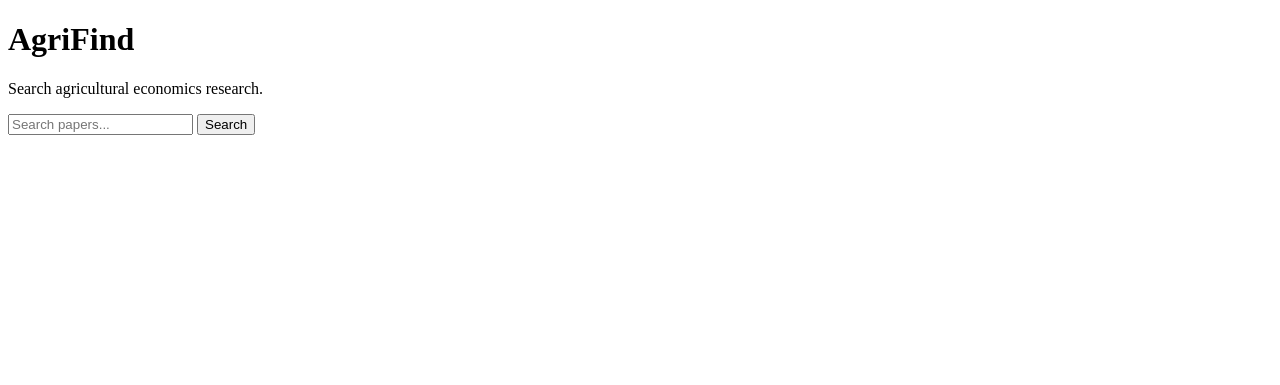
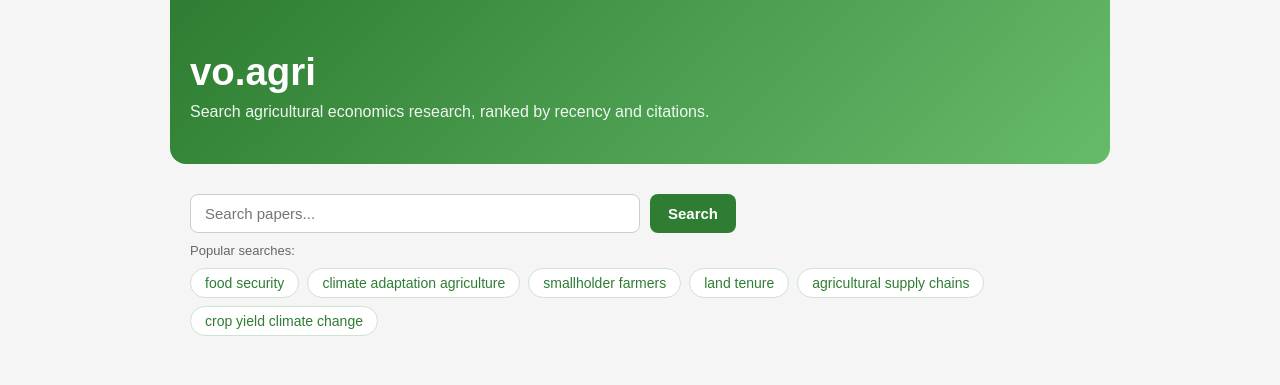
Before and after one commit to lxlbsxg/vo-agri, a Flask app: page / in a window 1280 px wide. Shown: the top 385 px of the page. Run offline with Flask 3, Linux system fonts and the light colour scheme.

Commit message:
Add OpenAlex search, author profiles, rank hints, and homepage redesign
- /search queries OpenAlex, normalizes results (title, authors, year,
  journal, abstract, citations, DOI), sorted by year then citations
- /author/<id> shows profile, affiliation, research areas aggregated
  from their works' concepts/topics, and papers sorted by year
- Rank hint per paper explains the sort using this search's own
  citation median, kept in sync with the sort logic
- Force IPv4-only DNS resolution to avoid slow/broken IPv6 stalls
- Redesigned homepage with hero header and clickable popular-search chips

```diff
--- a/app.py
+++ b/app.py
@@ -1,10 +1,48 @@
-from flask import Flask, render_template
+from flask import Flask, render_template, request
+from requests.exceptions import RequestException
+
+from services.openalex import get_author_profile, search_papers
 
 app = Flask(__name__)
 
+
 @app.route("/")
 def home():
-    return render_template("index.html")
+    return render_template("index.html", query="", papers=[], error=None)
+
+
+@app.route("/search")
+def search():
+    query = request.args.get("q", "").strip()
+    papers = []
+    error = None
+
+    if query:
+        try:
+            papers = search_papers(query)
+        except RequestException:
+            error = "Could not reach OpenAlex right now. Please try again."
+
+    return render_template(
+        "index.html",
+        query=query,
+        papers=papers,
+        error=error,
+    )
+
+
+@app.route("/author/<author_id>")
+def author_profile(author_id):
+    author = None
+    error = None
+
+    try:
+        author = get_author_profile(author_id)
+    except RequestException:
+        error = "Could not reach OpenAlex right now. Please try again."
+
+    return render_template("author.html", author=author, error=error)
+
 
 if __name__ == "__main__":
     app.run(debug=True)
--- a/templates/index.html
+++ b/templates/index.html
@@ -1,13 +1,257 @@
 <!DOCTYPE html>
 <html>
+
 <head>
-    <title>AgriFind</title>
+    <title>vo.agri</title>
+
+    <style>
+        body {
+            font-family: Arial, Helvetica, sans-serif;
+            max-width: 900px;
+            margin: 0 auto 40px;
+            padding: 0 20px 20px;
+            background: #f5f5f5;
+            color: #222;
+        }
+
+        .hero {
+            margin: 0 -20px 30px;
+            padding: 50px 20px 40px;
+            background: linear-gradient(135deg, #2e7d32, #66bb6a);
+            color: white;
+            border-radius: 0 0 16px 16px;
+        }
+
+        .hero h1 {
+            margin: 0 0 6px;
+            font-size: 2.4em;
+        }
+
+        .hero p {
+            margin: 0;
+            opacity: 0.92;
+        }
+
+        p {
+            line-height: 1.5;
+        }
+
+        form {
+            margin: 24px 0 10px;
+            display: flex;
+            gap: 10px;
+        }
+
+        input[type="text"] {
+            flex: 1;
+            max-width: 420px;
+            padding: 10px 14px;
+            font-size: 15px;
+            border: 1px solid #ccc;
+            border-radius: 8px;
+        }
+
+        input[type="text"]:focus {
+            outline: none;
+            border-color: #2e7d32;
+            box-shadow: 0 0 0 3px rgba(46, 125, 50, 0.15);
+        }
+
+        button {
+            padding: 10px 18px;
+            font-size: 15px;
+            font-weight: bold;
+            cursor: pointer;
+            background: #2e7d32;
+            color: white;
+            border: none;
+            border-radius: 8px;
+        }
+
+        button:hover {
+            background: #256428;
+        }
+
+        .chip-row {
+            display: flex;
+            flex-wrap: wrap;
+            gap: 8px;
+            margin-bottom: 30px;
+        }
+
+        .chip-label {
+            width: 100%;
+            font-size: 13px;
+            color: #666;
+            margin-bottom: 2px;
+        }
+
+        .chip {
+            display: inline-block;
+            padding: 6px 14px;
+            background: white;
+            border: 1px solid #cde3cf;
+            border-radius: 999px;
+            font-size: 14px;
+            color: #2e7d32;
+        }
+
+        .chip:hover {
+            background: #e8f5e9;
+            text-decoration: none;
+        }
+
+        .paper-card {
+            background: white;
+            border: 1px solid #ddd;
+            border-radius: 10px;
+            padding: 20px;
+            margin-bottom: 20px;
+        }
+
+        .paper-card h3 {
+            margin-top: 0;
+            margin-bottom: 15px;
+        }
+
+        .paper-info {
+            margin: 6px 0;
+            color: #444;
+        }
+
+        a {
+            color: #0066cc;
+            text-decoration: none;
+        }
+
+        a:hover {
+            text-decoration: underline;
+        }
+    </style>
+
 </head>
+
 <body>
-    <h1>AgriFind</h1>
-    <p>Search agricultural economics research.</p>
 
-    <input type="text" placeholder="Search papers...">
-    <button>Search</button>
+    <div class="hero">
+        <h1>vo.agri</h1>
+        <p>Search agricultural economics research, ranked by recency and citations.</p>
+    </div>
+
+    <form method="GET" action="/search">
+
+        <input
+            type="text"
+            name="q"
+            placeholder="Search papers..."
+            value="{{ query }}"
+        >
+
+        <button type="submit">
+            Search
+        </button>
+
+    </form>
+
+    {% if not query %}
+        <div class="chip-row">
+            <span class="chip-label">Popular searches:</span>
+            {% for topic in ["food security", "climate adaptation agriculture", "smallholder farmers", "land tenure", "agricultural supply chains", "crop yield climate change"] %}
+                <a class="chip" href="{{ url_for('search') }}?q={{ topic|urlencode }}">{{ topic }}</a>
+            {% endfor %}
+        </div>
+    {% endif %}
+
+    {% if query %}
+        <p>
+            You searched for:
+            <strong>{{ query }}</strong>
+        </p>
+    {% endif %}
+
+    {% if error %}
+        <p class="paper-info" style="color: #c00;">{{ error }}</p>
+    {% endif %}
+
+    {% if query and not papers and not error %}
+        <p>No results found.</p>
+    {% endif %}
+
+    {% if papers %}
+
+        <h2>Results ({{ papers|length }})</h2>
+
+        {% for paper in papers %}
+
+            <div class="paper-card">
+
+                <h3>{{ paper.title }}</h3>
+
+                <p class="paper-info">
+                    <strong>Year:</strong>
+                    {{ paper.year or "Unknown" }}
+                </p>
+
+                <p class="paper-info">
+                    <strong>Journal:</strong>
+                    {{ paper.journal }}
+                </p>
+
+                <p class="paper-info">
+                    <strong>Authors:</strong>
+
+                    {% if paper.authors %}
+                        {% for author in paper.authors[:3] %}
+                            {% if author.id %}
+                                <a href="{{ url_for('author_profile', author_id=author.id) }}">{{ author.name }}</a>
+                            {% else %}
+                                {{ author.name }}
+                            {% endif %}{% if not loop.last %}, {% endif %}
+                        {% endfor %}
+                    {% else %}
+                        Unknown
+                    {% endif %}
+
+                </p>
+
+                {% if paper.abstract %}
+                    <p class="paper-info">
+                        <strong>Abstract:</strong>
+                        {{ paper.abstract|truncate(300) }}
+                    </p>
+                {% endif %}
+
+                <p class="paper-info">
+                    <strong>Citations:</strong>
+                    {{ paper.citations }}
+                </p>
+
+                {% if paper.rank_reason %}
+                    <p class="paper-info" style="font-style: italic; color: #777;">
+                        {{ paper.rank_reason }}
+                    </p>
+                {% endif %}
+
+                {% if paper.doi %}
+
+                    <p class="paper-info">
+
+                        <a href="{{ paper.doi }}" target="_blank">
+
+                            Open Paper
+
+                        </a>
+
+                    </p>
+
+                {% endif %}
+
+            </div>
+
+        {% endfor %}
+
+    {% endif %}
+
 </body>
+
 </html>
```
Also changed, not shown: services/openalex.py (added, +195 -0 lines), templates/author.html (added, +108 -0 lines).
